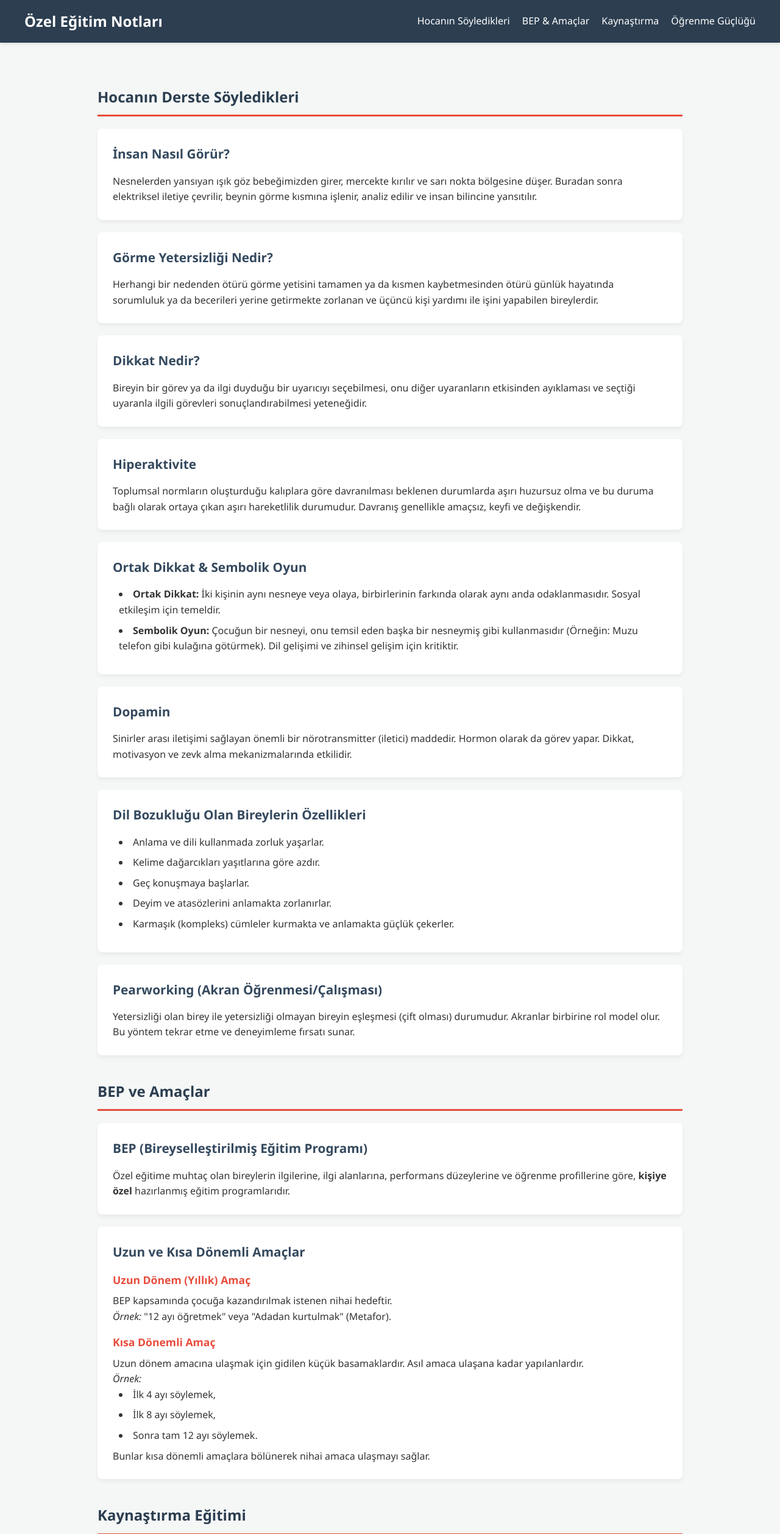
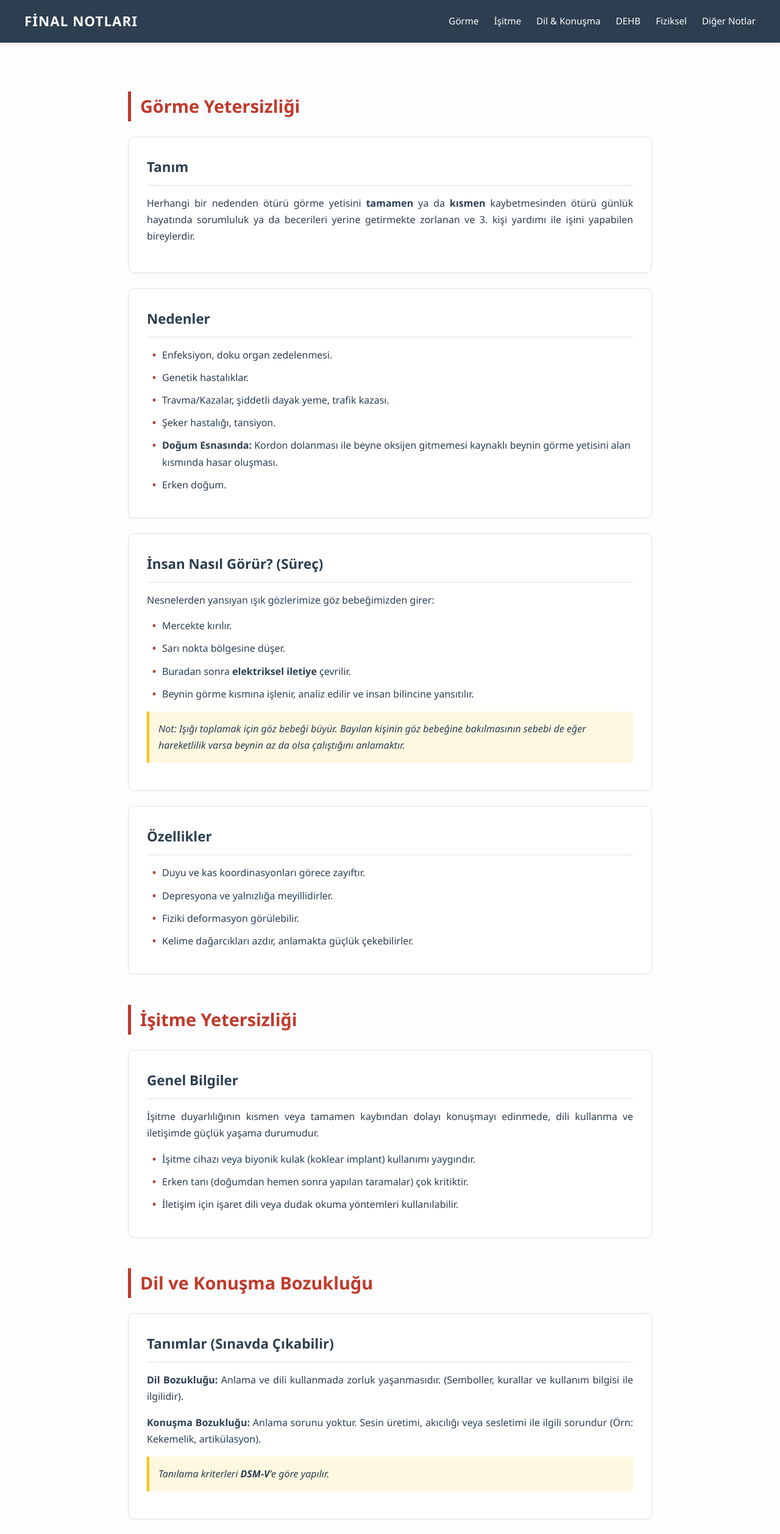
Before and after one commit to alperengolge3-tech/oegitimfinal, a plain HTML site: page index.html in a window 1280 px wide. Shown: the top 2516 px of the page at 61% size. Drawn offline with Linux system fonts and the light colour scheme.

Commit message:
Update index.html

```diff
--- a/index.html
+++ b/index.html
@@ -3,15 +3,16 @@
 <head>
     <meta charset="UTF-8">
     <meta name="viewport" content="width=device-width, initial-scale=1.0">
-    <title>Özel Eğitim Ders Notları</title>
+    <title>Özel Eğitim Final Notları</title>
     <style>
         :root {
-            --primary-color: #2c3e50;
+            --primary-color: #2c3e50; /* Koyu Lacivert */
             --secondary-color: #34495e;
-            --accent-color: #e74c3c;
-            --bg-color: #f4f7f6;
-            --text-color: #333;
+            --accent-color: #c0392b; /* Koyu Kırmızı - Vurgular için */
+            --bg-color: #fdfdfd;
+            --text-color: #2c3e50;
             --white: #ffffff;
+            --light-gray: #ecf0f1;
         }
 
         * {
@@ -24,7 +25,8 @@
         body {
             background-color: var(--bg-color);
             color: var(--text-color);
-            line-height: 1.6;
+            line-height: 1.7;
+            font-size: 16px;
         }
 
         /* --- Header & Navigation --- */
@@ -36,7 +38,7 @@
             width: 100%;
             top: 0;
             z-index: 1000;
-            box-shadow: 0 2px 5px rgba(0,0,0,0.1);
+            box-shadow: 0 2px 10px rgba(0,0,0,0.1);
         }
 
         .navbar {
@@ -48,144 +50,169 @@
         }
 
         .logo {
-            font-size: 1.5rem;
-            font-weight: bold;
+            font-size: 1.4rem;
+            font-weight: 700;
             color: var(--white);
             text-decoration: none;
+            text-transform: uppercase;
+            letter-spacing: 1px;
         }
 
-        /* Hamburger Menu Icon */
+        /* Hamburger Menu */
         .hamburger {
             display: none;
             cursor: pointer;
             flex-direction: column;
-            gap: 5px;
+            gap: 6px;
+            z-index: 1001;
         }
 
         .bar {
-            width: 25px;
+            width: 30px;
             height: 3px;
             background-color: var(--white);
             transition: 0.3s;
+            border-radius: 3px;
         }
 
         .nav-links {
             display: flex;
             list-style: none;
-            gap: 20px;
+            gap: 25px;
         }
 
         .nav-links li a {
             color: var(--white);
             text-decoration: none;
             font-weight: 500;
-            transition: color 0.3s;
+            font-size: 0.95rem;
+            transition: opacity 0.3s;
         }
 
         .nav-links li a:hover {
-            color: var(--accent-color);
+            opacity: 0.8;
         }
 
         /* --- Main Content --- */
         main {
-            margin-top: 80px; /* Header height padding */
+            margin-top: 80px;
             padding: 20px;
-            max-width: 1000px;
+            max-width: 900px;
             margin-left: auto;
             margin-right: auto;
         }
 
         .section-title {
-            border-bottom: 3px solid var(--accent-color);
-            padding-bottom: 10px;
-            margin-bottom: 20px;
-            margin-top: 40px;
-            color: var(--primary-color);
+            color: var(--accent-color);
+            border-left: 5px solid var(--accent-color);
+            padding-left: 15px;
+            margin-top: 50px;
+            margin-bottom: 25px;
+            font-size: 1.8rem;
+            font-weight: 700;
         }
 
         .card {
             background: var(--white);
-            padding: 25px;
-            margin-bottom: 20px;
-            border-radius: 8px;
-            box-shadow: 0 4px 6px rgba(0,0,0,0.05);
-            transition: transform 0.2s;
-        }
-
-        .card:hover {
-            transform: translateY(-2px);
+            border: 1px solid #e0e0e0;
+            padding: 30px;
+            margin-bottom: 25px;
+            border-radius: 10px;
+            box-shadow: 0 2px 5px rgba(0,0,0,0.02);
         }
 
         .card h3 {
-            color: var(--secondary-color);
+            color: var(--primary-color);
             margin-bottom: 15px;
-            font-size: 1.3rem;
+            font-size: 1.4rem;
+            border-bottom: 2px solid var(--light-gray);
+            padding-bottom: 10px;
         }
 
         .card h4 {
-            color: var(--accent-color);
-            margin-top: 15px;
-            margin-bottom: 8px;
+            color: var(--secondary-color);
+            margin-top: 20px;
+            margin-bottom: 10px;
             font-size: 1.1rem;
+            font-weight: 700;
+        }
+
+        .card p {
+            margin-bottom: 15px;
+            text-align: justify;
         }
 
         .card ul {
-            list-style-position: inside;
-            margin-left: 10px;
+            list-style-type: none; /* Standart mermileri kaldır */
+            margin-left: 5px;
         }
 
         .card li {
-            margin-bottom: 8px;
+            margin-bottom: 10px;
+            padding-left: 20px;
+            position: relative;
         }
 
-        .highlight {
-            background-color: #fff3cd;
-            padding: 2px 5px;
-            border-radius: 4px;
+        .card li::before {
+            content: "•";
+            color: var(--accent-color);
+            font-weight: bold;
+            display: inline-block;
+            width: 1em;
+            margin-left: -1em;
         }
 
-        .note-source {
-            font-size: 0.9rem;
-            color: #7f8c8d;
+        .important-note {
+            background-color: #fff8e1;
+            border-left: 4px solid #ffc107;
+            padding: 15px;
+            margin: 15px 0;
             font-style: italic;
-            margin-top: 10px;
-            display: block;
-            text-align: right;
         }
 
-        /* --- Mobile Responsive CSS --- */
+        .exam-warning {
+            color: var(--accent-color);
+            font-weight: bold;
+            display: block;
+            margin-bottom: 10px;
+            text-transform: uppercase;
+            font-size: 0.9rem;
+        }
+
+        /* --- Mobile Responsive --- */
         @media (max-width: 768px) {
             .hamburger {
                 display: flex;
             }
 
             .nav-links {
-                position: absolute;
-                top: 70px;
-                right: 0;
+                position: fixed;
+                top: 0;
+                right: -100%;
+                height: 100vh;
+                width: 70%;
                 background-color: var(--primary-color);
-                width: 100%;
                 flex-direction: column;
+                justify-content: center;
                 align-items: center;
-                gap: 0;
-                max-height: 0;
-                overflow: hidden;
-                transition: max-height 0.3s ease-in-out;
+                transition: 0.4s ease-in-out;
+                box-shadow: -5px 0 15px rgba(0,0,0,0.2);
             }
 
             .nav-links.active {
-                max-height: 300px; /* Adjust based on menu items */
+                right: 0;
             }
 
             .nav-links li {
-                width: 100%;
-                text-align: center;
-                border-top: 1px solid rgba(255,255,255,0.1);
+                margin: 20px 0;
             }
 
             .nav-links li a {
-                display: block;
-                padding: 15px;
+                font-size: 1.2rem;
+            }
+
+            .card {
+                padding: 20px;
             }
         }
     </style>
@@ -194,7 +221,7 @@
 
     <header>
         <nav class="navbar">
-            <a href="#" class="logo">Özel Eğitim Notları</a>
+            <a href="#" class="logo">Final Notları</a>
 
             <div class="hamburger" id="hamburger">
                 <div class="bar"></div>
@@ -203,151 +230,187 @@
             </div>
 
             <ul class="nav-links" id="nav-links">
-                <li><a href="#hoca-soyledikleri">Hocanın Söyledikleri</a></li>
-                <li><a href="#bep">BEP & Amaçlar</a></li>
-                <li><a href="#kaynastirma">Kaynaştırma</a></li>
-                <li><a href="#ogrenme-guclugu">Öğrenme Güçlüğü</a></li>
+                <li><a href="#gorme">Görme</a></li>
+                <li><a href="#isitme">İşitme</a></li>
+                <li><a href="#dil-konusma">Dil & Konuşma</a></li>
+                <li><a href="#dehb">DEHB</a></li>
+                <li><a href="#fiziksel">Fiziksel</a></li>
+                <li><a href="#diger">Diğer Notlar</a></li>
             </ul>
         </nav>
     </header>
 
     <main>
 
-        <h2 id="hoca-soyledikleri" class="section-title">Hocanın Derste Söyledikleri</h2>
+        <section id="gorme">
+            <h2 class="section-title">Görme Yetersizliği</h2>
 
             <div class="card">
-            <h3>İnsan Nasıl Görür?</h3>
-            <p>Nesnelerden yansıyan ışık göz bebeğimizden girer, mercekte kırılır ve sarı nokta bölgesine düşer. Buradan sonra elektriksel iletiye çevrilir, beynin görme kısmına işlenir, analiz edilir ve insan bilincine yansıtılır.</p>
+                <h3>Tanım</h3>
+                <p>Herhangi bir nedenden ötürü görme yetisini <strong>tamamen</strong> ya da <strong>kısmen</strong> kaybetmesinden ötürü günlük hayatında sorumluluk ya da becerileri yerine getirmekte zorlanan ve 3. kişi yardımı ile işini yapabilen bireylerdir.</p>
             </div>
 
             <div class="card">
-            <h3>Görme Yetersizliği Nedir?</h3>
-            <p>Herhangi bir nedenden ötürü görme yetisini tamamen ya da kısmen kaybetmesinden ötürü günlük hayatında sorumluluk ya da becerileri yerine getirmekte zorlanan ve üçüncü kişi yardımı ile işini yapabilen bireylerdir.</p>
-        </div>
-
-        <div class="card">
-            <h3>Dikkat Nedir?</h3>
-            <p>Bireyin bir görev ya da ilgi duyduğu bir uyarıcıyı seçebilmesi, onu diğer uyaranların etkisinden ayıklaması ve seçtiği uyaranla ilgili görevleri sonuçlandırabilmesi yeteneğidir.</p>
-        </div>
-
-        <div class="card">
-            <h3>Hiperaktivite</h3>
-            <p>Toplumsal normların oluşturduğu kalıplara göre davranılması beklenen durumlarda aşırı huzursuz olma ve bu duruma bağlı olarak ortaya çıkan aşırı hareketlilik durumudur. Davranış genellikle amaçsız, keyfi ve değişkendir.</p>
-        </div>
-
-        <div class="card">
-            <h3>Ortak Dikkat & Sembolik Oyun</h3>
+                <h3>Nedenler</h3>
                 <ul>
-                <li><strong>Ortak Dikkat:</strong> İki kişinin aynı nesneye veya olaya, birbirlerinin farkında olarak aynı anda odaklanmasıdır. Sosyal etkileşim için temeldir.</li>
-                <li><strong>Sembolik Oyun:</strong> Çocuğun bir nesneyi, onu temsil eden başka bir nesneymiş gibi kullanmasıdır (Örneğin: Muzu telefon gibi kulağına götürmek). Dil gelişimi ve zihinsel gelişim için kritiktir.</li>
+                    <li>Enfeksiyon, doku organ zedelenmesi.</li>
+                    <li>Genetik hastalıklar.</li>
+                    <li>Travma/Kazalar, şiddetli dayak yeme, trafik kazası.</li>
+                    <li>Şeker hastalığı, tansiyon.</li>
+                    <li><strong>Doğum Esnasında:</strong> Kordon dolanması ile beyne oksijen gitmemesi kaynaklı beynin görme yetisini alan kısmında hasar oluşması.</li>
+                    <li>Erken doğum.</li>
                 </ul>
             </div>
 
             <div class="card">
-            <h3>Dopamin</h3>
-            <p>Sinirler arası iletişimi sağlayan önemli bir nörotransmitter (iletici) maddedir. Hormon olarak da görev yapar. Dikkat, motivasyon ve zevk alma mekanizmalarında etkilidir.</p>
+                <h3>İnsan Nasıl Görür? (Süreç)</h3>
+                <p>Nesnelerden yansıyan ışık gözlerimize göz bebeğimizden girer:</p>
+                <ul>
+                    <li>Mercekte kırılır.</li>
+                    <li>Sarı nokta bölgesine düşer.</li>
+                    <li>Buradan sonra <strong>elektriksel iletiye</strong> çevrilir.</li>
+                    <li>Beynin görme kısmına işlenir, analiz edilir ve insan bilincine yansıtılır.</li>
+                </ul>
+                <div class="important-note">
+                    Not: Işığı toplamak için göz bebeği büyür. Bayılan kişinin göz bebeğine bakılmasının sebebi de eğer hareketlilik varsa beynin az da olsa çalıştığını anlamaktır.
+                </div>
             </div>
 
             <div class="card">
-            <h3>Dil Bozukluğu Olan Bireylerin Özellikleri</h3>
+                <h3>Özellikler</h3>
+                <ul>
+                    <li>Duyu ve kas koordinasyonları görece zayıftır.</li>
+                    <li>Depresyona ve yalnızlığa meyillidirler.</li>
+                    <li>Fiziki deformasyon görülebilir.</li>
+                    <li>Kelime dağarcıkları azdır, anlamakta güçlük çekebilirler.</li>
+                </ul>
+            </div>
+        </section>
+
+        <section id="isitme">
+            <h2 class="section-title">İşitme Yetersizliği</h2>
+            <div class="card">
+                <h3>Genel Bilgiler</h3>
+                <p>İşitme duyarlılığının kısmen veya tamamen kaybından dolayı konuşmayı edinmede, dili kullanma ve iletişimde güçlük yaşama durumudur.</p>
+                <ul>
+                    <li>İşitme cihazı veya biyonik kulak (koklear implant) kullanımı yaygındır.</li>
+                    <li>Erken tanı (doğumdan hemen sonra yapılan taramalar) çok kritiktir.</li>
+                    <li>İletişim için işaret dili veya dudak okuma yöntemleri kullanılabilir.</li>
+                </ul>
+            </div>
+        </section>
+
+        <section id="dil-konusma">
+            <h2 class="section-title">Dil ve Konuşma Bozukluğu</h2>
+
+            <div class="card">
+                <h3>Tanımlar (Sınavda Çıkabilir)</h3>
+                <p><strong>Dil Bozukluğu:</strong> Anlama ve dili kullanmada zorluk yaşanmasıdır. (Semboller, kurallar ve kullanım bilgisi ile ilgilidir).</p>
+                <p><strong>Konuşma Bozukluğu:</strong> Anlama sorunu yoktur. Sesin üretimi, akıcılığı veya sesletimi ile ilgili sorundur (Örn: Kekemelik, artikülasyon).</p>
+                <div class="important-note">Tanılama kriterleri <strong>DSM-V</strong>'e göre yapılır.</div>
+            </div>
+
+            <div class="card">
+                <h3>Özellikler</h3>
                 <ul>
                     <li>Anlama ve dili kullanmada zorluk yaşarlar.</li>
                     <li>Kelime dağarcıkları yaşıtlarına göre azdır.</li>
                     <li>Geç konuşmaya başlarlar.</li>
                     <li>Deyim ve atasözlerini anlamakta zorlanırlar.</li>
-                <li>Karmaşık (kompleks) cümleler kurmakta ve anlamakta güçlük çekerler.</li>
+                    <li>Karmaşık (kompleks) cümleler kurmakta güçlük çekerler.</li>
+                </ul>
+            </div>
+        </section>
+
+        <section id="dehb">
+            <h2 class="section-title">DEHB (Dikkat Eksikliği ve Hiperaktivite Bozukluğu)</h2>
+
+            <div class="card">
+                <h3>Tanım</h3>
+                <p>Toplumsal normların oluşturduğu kalıplara göre davranılması beklenen durumlarda aşırı huzursuz olma ve aşırı hareketlilik durumudur. Davranış genellikle amaçsız, keyfi ve değişkendir.</p>
+            </div>
+
+            <div class="card" style="border-left: 5px solid var(--accent-color);">
+                <h3><span class="exam-warning">*** SINAV SORUSU OLABİLİR ***</span>Kaynaştırma Öğrencisi İçin Neler Yapılmalı?</h3>
+                <ul>
+                    <li><strong>Yardımcı Yapmak:</strong> Çocuğu öğretmenin yardımcısı yapmak (Amaç edinmesi için).</li>
+                    <li><strong>Pekiştireç:</strong> İyi bir şey yaptığında ödül vermek.</li>
+                    <li><strong>Uygun Konum:</strong> Çocuğu sınıfta dikkatinin dağılmayacağı uygun bir konuma oturtmak.</li>
+                    <li><strong>Tekrar:</strong> Her ders başı tekrar yapmak.</li>
+                    <li><strong>Fiziksel Etkinlik:</strong> Fazla hareketleri için uygun etkinlik sağlamak (Koşu gibi enerjisini atacağı şeyler).</li>
+                    <li><strong>Basit Sorular:</strong> Sorular daha basit olmalı, kompleks olmamalı.</li>
+                </ul>
+            </div>
+        </section>
+
+        <section id="fiziksel">
+            <h2 class="section-title">Fiziksel Yetersizlik</h2>
+
+            <div class="card">
+                <h3>Tanım</h3>
+                <p>Herhangi bir nedenden dolayı kas-iskelet ve sinir sisteminde meydana gelen bozukluktan ötürü uzuvların kısmen ya da tamamen kaybı olan, günlük yaşam gereksinimlerini yerine getirmede güçlük yaşayan kişilerdir.</p>
+            </div>
+
+            <div class="card">
+                <h3>Nedenler & Kavramlar</h3>
+                <ul>
+                    <li><strong>Genetik Faktörler:</strong> Örn: Anüs açıklığı olmadan doğum.</li>
+                    <li><strong>Doğum Anormallikleri:</strong> Doğum sırasında meydana gelen sorunlar.</li>
+                    <li><strong>Ampute Etmek:</strong> İnsan vücudundaki görevini yerine getirmeyen bir uzvun/parçanın vücuttan ayrılmasıdır. (Şeker hastalığı vb. metabolik rahatsızlıklardan dolayı olabilir).</li>
+                    <li><strong>Serebral Palsi (CP):</strong> Beyin felci. Denge ve koordinasyonu kuramazlar.</li>
+                </ul>
+            </div>
+        </section>
+
+        <section id="diger">
+            <h2 class="section-title">Diğer Önemli Notlar</h2>
+
+            <div class="card">
+                <h3>Kavramlar</h3>
+                <ul>
+                    <li><strong>Dopamin:</strong> Sinirler arası iletişimi sağlayan nörotransmitter maddedir. (Önemli bir modül).</li>
+                    <li><strong>Ortak Dikkat:</strong> İki kişinin aynı nesneye odaklanması.</li>
+                    <li><strong>Sembolik Oyun:</strong> Nesneleri -mış gibi kullanma.</li>
+                    <li><strong>Pearworking (Akran Çalışması):</strong> Yetersizliği olan ve olmayan bireyin eşleşmesi. Akranlar rol model olur.</li>
                 </ul>
             </div>
 
             <div class="card">
-            <h3>Pearworking (Akran Öğrenmesi/Çalışması)</h3>
-            <p>Yetersizliği olan birey ile yetersizliği olmayan bireyin eşleşmesi (çift olması) durumudur. Akranlar birbirine rol model olur. Bu yöntem tekrar etme ve deneyimleme fırsatı sunar.</p>
+                <h3>BEP (Bireyselleştirilmiş Eğitim Programı)</h3>
+                <p>Bireyin ilgilerine, performansına ve öğrenme profiline göre <strong>kişiye özel</strong> hazırlanan programdır.</p>
+                <div style="margin-top: 10px; padding: 10px; background: #f9f9f9; border-radius: 5px;">
+                    <strong>Uzun Dönem Amaç (Nihai Hedef):</strong> "Adadan kurtulmak" veya "12 ayı öğretmek".<br>
+                    <strong>Kısa Dönem Amaç:</strong> Nihai hedefe giden basamaklar (İlk 4 ayı söylemek, sonra 8 ayı söylemek vb.).
                 </div>
-
-        <h2 id="bep" class="section-title">BEP ve Amaçlar</h2>
-
-        <div class="card">
-            <h3>BEP (Bireyselleştirilmiş Eğitim Programı)</h3>
-            <p>Özel eğitime muhtaç olan bireylerin ilgilerine, ilgi alanlarına, performans düzeylerine ve öğrenme profillerine göre, <strong>kişiye özel</strong> hazırlanmış eğitim programlarıdır.</p>
             </div>
-
-        <div class="card">
-            <h3>Uzun ve Kısa Dönemli Amaçlar</h3>
-
-            <h4>Uzun Dönem (Yıllık) Amaç</h4>
-            <p>BEP kapsamında çocuğa kazandırılmak istenen nihai hedeftir.</p>
-            <p><em>Örnek:</em> "12 ayı öğretmek" veya "Adadan kurtulmak" (Metafor).</p>
-
-            <h4>Kısa Dönemli Amaç</h4>
-            <p>Uzun dönem amacına ulaşmak için gidilen küçük basamaklardır. Asıl amaca ulaşana kadar yapılanlardır.</p>
-            <p><em>Örnek:</em></p>
-            <ul>
-                <li>İlk 4 ayı söylemek,</li>
-                <li>İlk 8 ayı söylemek,</li>
-                <li>Sonra tam 12 ayı söylemek.</li>
-            </ul>
-            <p>Bunlar kısa dönemli amaçlara bölünerek nihai amaca ulaşmayı sağlar.</p>
-        </div>
-
-        <h2 id="kaynastirma" class="section-title">Kaynaştırma Eğitimi</h2>
 
             <div class="card">
                 <h3>Kaynaştırma Türleri</h3>
                 <ul>
-                <li><strong>Kısmi Kaynaştırma:</strong> Öğrenci bazı dersleri özel eğitim sınıfında/özel ders gibi alır, bazılarını ise normal gelişim gösteren arkadaşlarıyla kendi sınıfında görür.</li>
-                <li><strong>Tam Zamanlı Kaynaştırma:</strong> Öğrenci tüm dersleri normal gelişim gösteren arkadaşları ile aynı sınıfta görür.</li>
-                <li><strong>Tersine Kaynaştırma:</strong> Normal gelişim gösteren bireylerin, özel gereksinimli bireylerin (örneğin otizmli bireylerin) sınıfına entegre edilmesidir. Her zaman değil, bazen etkinliklerde yapılır. Amaç akran etkileşimidir.</li>
+                    <li><strong>Kısmi:</strong> Bazı dersler özel, bazıları normal sınıfta.</li>
+                    <li><strong>Tam Zamanlı:</strong> Tüm dersler normal sınıfta.</li>
+                    <li><strong>Tersine:</strong> Normal gelişim gösterenlerin, özel eğitim sınıfına gelmesi (Akran etkileşimi için).</li>
                 </ul>
             </div>
-
-        <div class="card">
-            <h3>Kaynaştırma Amaçları</h3>
-            <ul>
-                <li>Çocuklara akademik becerileri kazandırmak.</li>
-                <li>En önemlisi <strong>sosyal becerilerini</strong> geliştirmek.</li>
-                <li>Sosyal uyum becerilerine entegre olmasını sağlamak.</li>
-            </ul>
-        </div>
-
-        <div class="card">
-            <h3>Öğretmende Olması Gerekenler & Alınacak Önlemler</h3>
-            <ul>
-                <li><strong>Akran Zorbalığı:</strong> Öğretmen akran zorbalığını engellemek için aktif rol oynamalıdır.</li>
-                <li><strong>Akran Kabulü:</strong> Özel yetenekli veya yetersizliği olan öğrencilere karşı oluşabilecek kıskançlık veya kaba kuvveti önlemek için <strong>akran kabulünü artırıcı</strong> etkinlikler yapılmalıdır.</li>
-            </ul>
-        </div>
-
-        <h2 id="ogrenme-guclugu" class="section-title">Özel Öğrenme Güçlüğü (ÖÖG)</h2>
-
-        <div class="card">
-            <h3>Özel Öğrenme Güçlüğü Türleri</h3>
-            <p>Çocuklarda tek biri görülebileceği gibi birden fazlası da aynı anda görülebilir:</p>
-            <ul>
-                <li><strong>Disleksi:</strong> Okuma bozukluğu (Harfleri karıştırma, geç okuma).</li>
-                <li><strong>Disgrafi:</strong> Yazılı anlatım bozukluğu (Yazı mekaniğinde bozukluk, yanlış kalem tutma).</li>
-                <li><strong>Diskalkuli:</strong> Matematik/Aritmetik bozukluğu (Sayıları ters yazma, işlem yapamama).</li>
-            </ul>
-            <p class="highlight">Not: Zeka geriliği değildir.</p>
-        </div>
+        </section>
 
     </main>
 
     <script>
-        // Hamburger Menu Toggle Functionality
+        // Hamburger Menü Kodları
         const hamburger = document.getElementById('hamburger');
         const navLinks = document.getElementById('nav-links');
-        const links = document.querySelectorAll('.nav-links li');
+        const links = document.querySelectorAll('.nav-links li a');
 
         hamburger.addEventListener('click', () => {
-            // Toggle Nav
             navLinks.classList.toggle('active');
 
-            // Hamburger Animation (X shape)
+            // Hamburger Animasyonu
             const bars = document.querySelectorAll('.bar');
-            if(navLinks.classList.contains('active')){
-                bars[0].style.transform = "rotate(-45deg) translate(-5px, 6px)";
+            if(navLinks.classList.contains('active')) {
+                bars[0].style.transform = "rotate(-45deg) translate(-6px, 6px)";
                 bars[1].style.opacity = "0";
-                bars[2].style.transform = "rotate(45deg) translate(-5px, -6px)";
+                bars[2].style.transform = "rotate(45deg) translate(-6px, -6px)";
             } else {
                 bars[0].style.transform = "none";
                 bars[1].style.opacity = "1";
@@ -355,14 +418,16 @@
             }
         });
 
-        // Close menu when a link is clicked (Mobile UX)
+        // Linke tıklayınca menüyü kapat
         links.forEach(link => {
             link.addEventListener('click', () => {
+                if(window.innerWidth <= 768) {
                     navLinks.classList.remove('active');
                     const bars = document.querySelectorAll('.bar');
                     bars[0].style.transform = "none";
                     bars[1].style.opacity = "1";
                     bars[2].style.transform = "none";
+                }
             });
         });
     </script>
```
Lines whose indentation alone changed are shown as unchanged.
